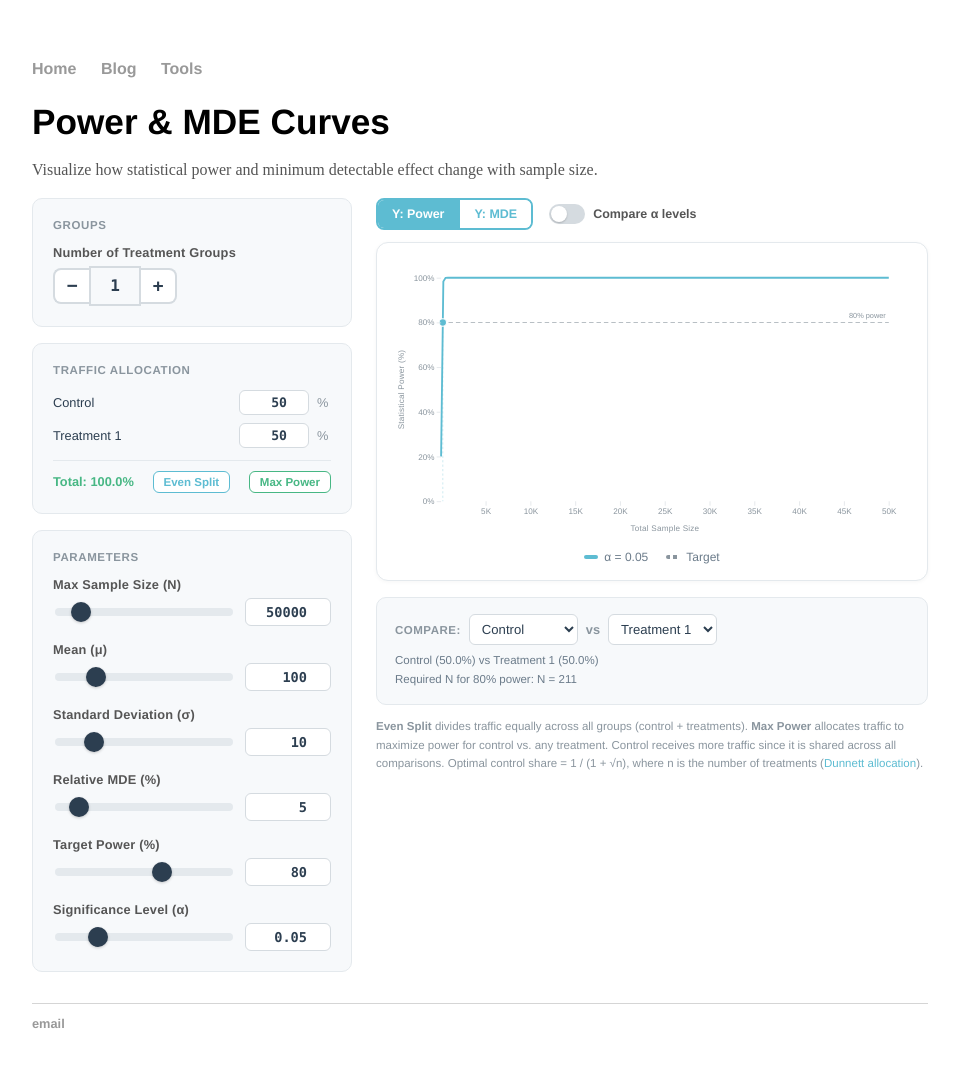
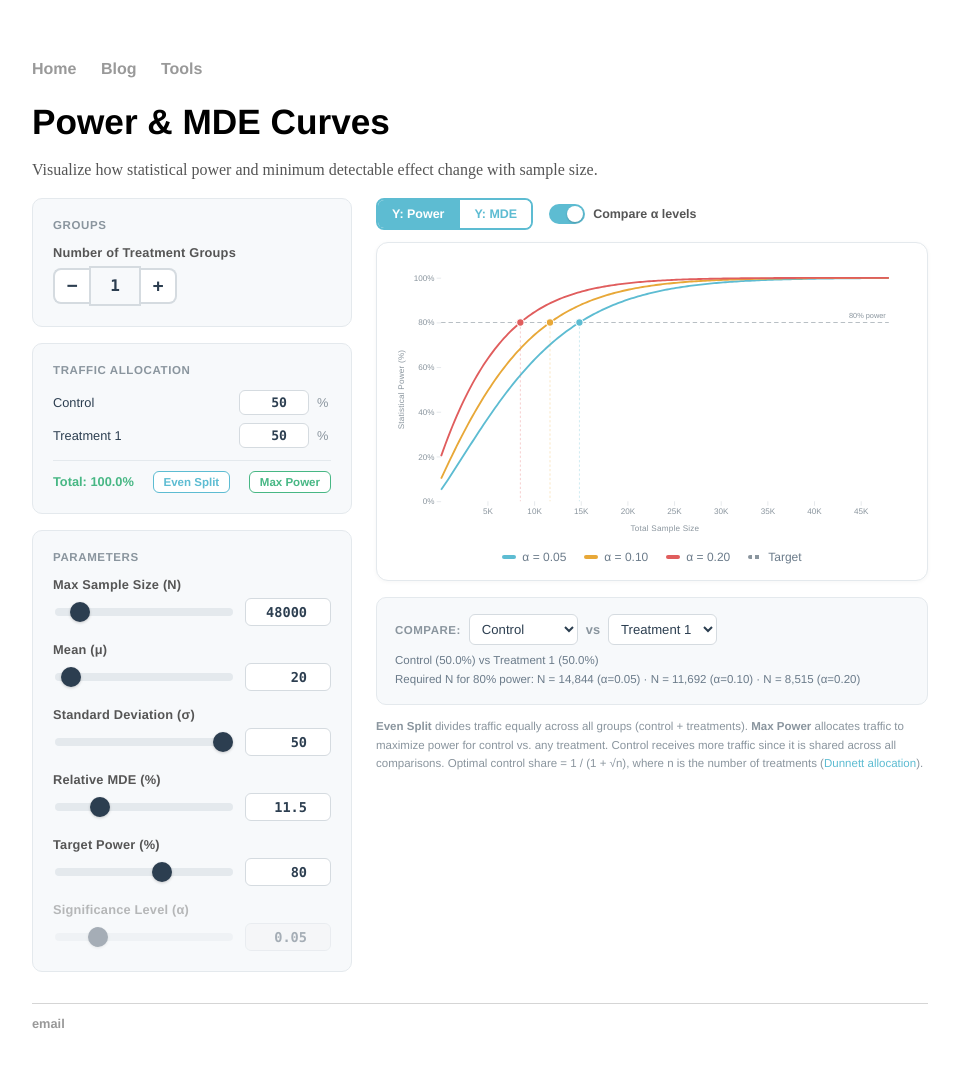
Before and after one commit to Archisman-Roy/Archisman-Roy.github.io, a Jekyll site: the page built from tools/power-mde-curves/index.html, in a window 1280 px wide. Shown: the whole page, without its empty margins (160-1119 px from the left). Built offline with Jekyll 4.4.1, drawn with Linux system fonts in a browser that asks for light colours.

Commit message:
Update Power & MDE Curves default settings
Co-Authored-By: Claude Opus 4.6 <noreply@anthropic.com>

```diff
--- a/tools/power-mde-curves/index.html
+++ b/tools/power-mde-curves/index.html
@@ -275,36 +275,36 @@ title: Power & MDE Curves
                     <label class="control-label">Max Sample Size (N)</label>
                     <div class="control-input-row">
                         <input type="range" class="control-slider" id="slider-maxN"
-                               min="1000" max="500000" value="50000" step="1000">
+                               min="1000" max="500000" value="48000" step="1000">
                         <input type="number" class="control-num" id="input-maxN"
-                               value="50000" min="100" max="10000000" step="1000">
+                               value="48000" min="100" max="10000000" step="1000">
                     </div>
                 </div>
                 <div class="control-group">
                     <label class="control-label">Mean (&mu;)</label>
                     <div class="control-input-row">
                         <input type="range" class="control-slider" id="slider-mean"
-                               min="1" max="500" value="100" step="1">
+                               min="1" max="500" value="20" step="1">
                         <input type="number" class="control-num" id="input-mean"
-                               value="100" min="0.01" max="100000" step="1">
+                               value="20" min="0.01" max="100000" step="1">
                     </div>
                 </div>
                 <div class="control-group">
                     <label class="control-label">Standard Deviation (&sigma;)</label>
                     <div class="control-input-row">
                         <input type="range" class="control-slider" id="slider-sigma"
-                               min="1" max="50" value="10" step="0.5">
+                               min="1" max="50" value="50" step="0.5">
                         <input type="number" class="control-num" id="input-sigma"
-                               value="10" min="0.01" max="10000" step="0.5">
+                               value="50" min="0.01" max="10000" step="0.5">
                     </div>
                 </div>
                 <div class="control-group">
                     <label class="control-label">Relative MDE (%)</label>
                     <div class="control-input-row">
                         <input type="range" class="control-slider" id="slider-mde"
-                               min="0.5" max="50" value="5" step="0.5">
+                               min="0.5" max="50" value="11.5" step="0.5">
                         <input type="number" class="control-num" id="input-mde"
-                               value="5" min="0.01" max="500" step="0.5">
+                               value="11.5" min="0.01" max="500" step="0.5">
                     </div>
                 </div>
                 <div class="control-group">
@@ -316,13 +316,13 @@ title: Power & MDE Curves
                                value="80" min="10" max="99.9" step="1">
                     </div>
                 </div>
-                <div class="control-group" id="group-alpha">
+                <div class="control-group disabled" id="group-alpha">
                     <label class="control-label">Significance Level (&alpha;)</label>
                     <div class="control-input-row">
                         <input type="range" class="control-slider" id="slider-alpha"
-                               min="0.01" max="0.20" value="0.05" step="0.01">
+                               min="0.01" max="0.20" value="0.05" step="0.01" disabled>
                         <input type="number" class="control-num" id="input-alpha"
-                               value="0.05" min="0.001" max="0.5" step="0.01">
+                               value="0.05" min="0.001" max="0.5" step="0.01" disabled>
                     </div>
                 </div>
             </div>
@@ -336,7 +336,7 @@ title: Power & MDE Curves
                     <button class="mode-btn" data-mode="mde">Y: MDE</button>
                 </div>
                 <label class="multi-toggle">
-                    <input type="checkbox" id="chk-multi-alpha">
+                    <input type="checkbox" id="chk-multi-alpha" checked>
                     <span class="toggle-track"><span class="toggle-thumb"></span></span>
                     <span class="toggle-label">Compare &alpha; levels</span>
                 </label>
@@ -402,14 +402,14 @@ title: Power & MDE Curves
     var S = {
         numTreatments: 1,
         alloc: [50, 50],
-        maxN: 50000,
-        mean: 100,
-        sigma: 10,
-        mde: 5,
+        maxN: 48000,
+        mean: 20,
+        sigma: 50,
+        mde: 11.5,
         targetPower: 80,
         alpha: 0.05,
         yMode: 'power',
-        multiAlpha: false,
+        multiAlpha: true,
         compA: 0,
         compB: 1
     };
```
